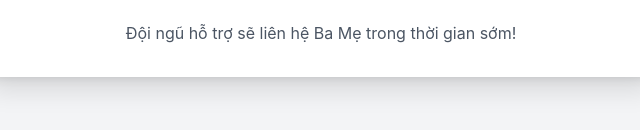
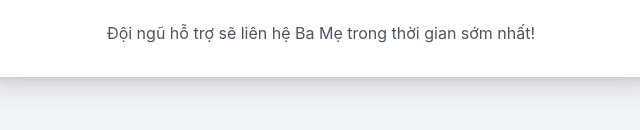
Before and after one commit to hienntiliving-spec/Kh-a-cha-m-, a plain HTML site: page index.html in a window 1280 px wide. Shown: the part 596-726 px from the top of the page, 319-959 px from the left. Drawn offline with nearby package versions, Linux system fonts and the light colour scheme.

Commit message:
Update index.html

```diff
--- a/index.html
+++ b/index.html
@@ -47,7 +47,7 @@
                     class="w-full py-3 px-4 bg-blue-600 text-white font-semibold rounded-md hover:bg-blue-700 focus:outline-none focus:ring-2 focus:ring-offset-2 focus:ring-blue-500 transition duration-150 ease-in-out">
                 Đăng ký ngay
             </button>
-            <p class="text-gray-600 text-center mb-8">Đội ngũ hỗ trợ sẽ liên hệ Ba Mẹ trong thời gian sớm!</p>
+            <p class="text-gray-600 text-center mb-8">Đội ngũ hỗ trợ sẽ liên hệ Ba Mẹ trong thời gian sớm nhất!</p>
         </form>
 
         <!-- Thông báo sau khi gửi -->
```
